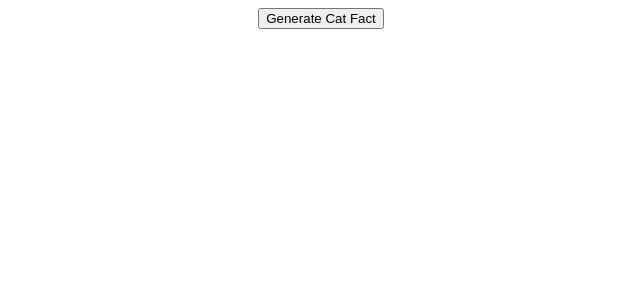
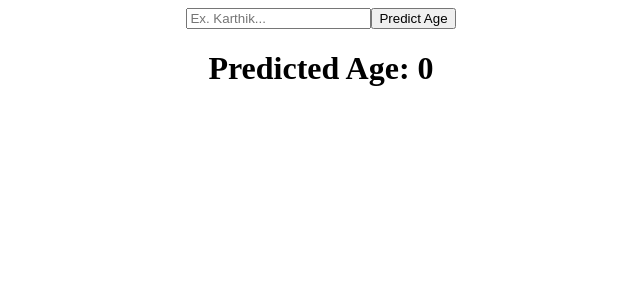
Before and after one commit to KarthikVajja/reactdemo, a React (Create React App) app: page / in a window 1280 px wide. Shown: the top 300 px of the page, without its empty margins (319-959 px from the left). Built offline with nearby package versions, Linux system fonts and the light colour scheme; no server answers.

Commit message:
dynamic url //predict age

```diff
--- a/package.json
+++ b/package.json
@@ -9,6 +9,7 @@
     "axios": "^1.2.5",
     "react": "^18.2.0",
     "react-dom": "^18.2.0",
+    "react-router-dom": "^6.8.0",
     "react-scripts": "5.0.1",
     "web-vitals": "^2.1.4"
   },
--- a/src/App.js
+++ b/src/App.js
@@ -4,25 +4,24 @@ import { useState } from "react";
 import { useEffect } from "react";
 
 function App() {
-  const [catFact, setCatFact] = useState("");
 
-  const fetchCatFact = () => {
-    Axios.get("https://catfact.ninja/fact").then((res) => {
-      setCatFact(res.data.fact);
+  const [name, setName] = useState("");
+  const [predictedAge, setPredictedAge] = useState(0);
+
+  const fetchData = () => {
+    Axios.get(`https://api.agify.io/?name=${name}`).then((res) => {
+      setPredictedAge(res.data.age);
     });
-  }
-  useEffect(() => {
-    fetchCatFact();
-  }, []);
+  };
 
   return (
     <div className="App">
-      <button onClick={fetchCatFact}>
-        Generate Cat Fact
+      <input placeholder="Ex. Karthik..." onChange={(event) => {setName(event.target.value)}}/>
+      <button onClick={fetchData}>
+        Predict Age
       </button>
-      <p>
-        {catFact}
-      </p>
+
+      <h1> Predicted Age: {predictedAge}</h1>
     </div>
   );
 }
```
Also changed, not shown: 1 other file (tests, documents, lock files or other folders).
